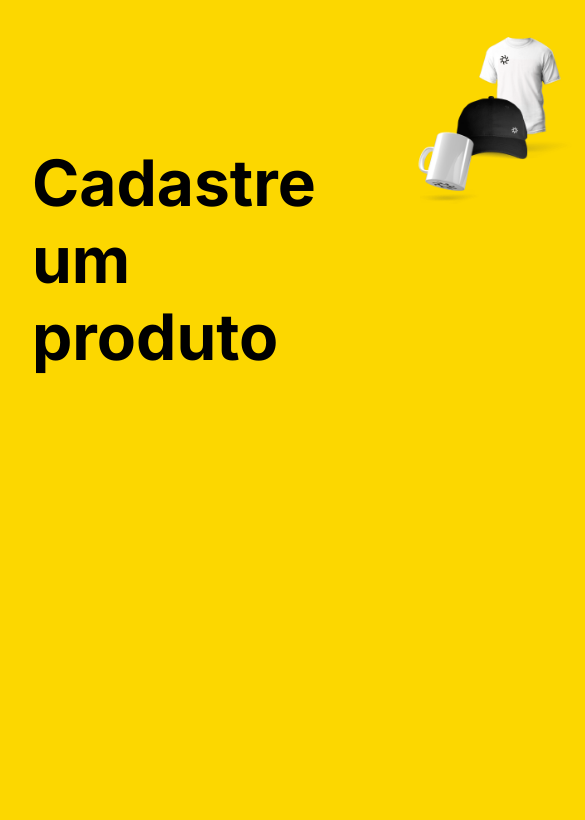
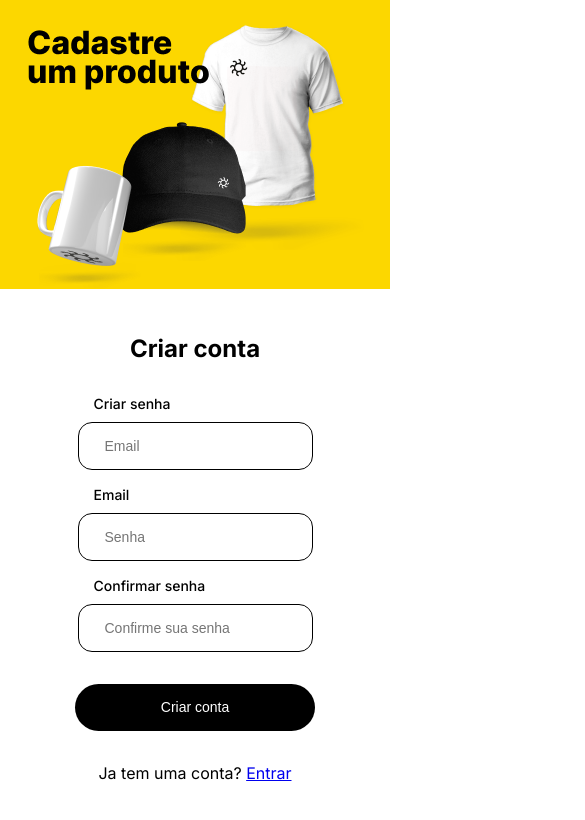
Before and after one commit to MatheusGeambastiane/website-qaback, a React (Vite) app in the folder app/web/: page /register in a window 390 px wide. Shown: the top 820 px of the page, 585 px wide, since content can reach past the window. Built offline with nearby package versions, Linux system fonts and the light colour scheme.

Commit message:
add responsive register page  All width

```diff
--- a/app/web/src/components/login/styles.ts
+++ b/app/web/src/components/login/styles.ts
@@ -44,8 +44,10 @@ export const Input = styled.input`
   font-weight: 400;
   line-height: 132.3%;
   @media screen and (max-width: 940px) {
-    padding: 8px 16px;
+    padding: 12px 16px;
+    margin-top: .5rem;
   }
+
 `;
 export const Button = styled.button`
   margin-top: -12px;
@@ -60,7 +62,7 @@ export const Button = styled.button`
   color: ${(props) => props.theme.white};
   @media screen and (max-width: 940px) {
     padding: 8px 16px;
-    margin-top: 0.2rem;
+    margin-top: .5rem;
   }
 `;
 export const ForgotThepassword = styled.div`
@@ -108,19 +110,20 @@ export const Register = styled.div`
     }
     @media screen and (max-width: 940px) {
       gap: 9px;
+      font-size: .85rem;
       margin-top: 0rem;
       padding: 4px 26px;
     }
   }
   @media screen and (max-width: 940px) {
-    gap: 15px;
+    gap: 23px;
   }
   div {
     display: flex;
     flex-direction: column;
     gap: 28px;
     @media screen and (max-width: 940px) {
-      gap: 9px;
+      gap: 19px;
     }
   }
 `;
--- a/app/web/src/components/register/styles.ts
+++ b/app/web/src/components/register/styles.ts
@@ -8,7 +8,14 @@ export const FormContainer = styled.form`
   align-items: center;
     flex: 1;
   gap: 32px;
-  padding: 1rem;
+  @media screen and (max-width: 1000px) {
+    padding-top: 1rem;
+    margin: 1rem;
+    padding-bottom: 2rem;
+    h1 {
+        font-size: 1.5rem;
+    }
+  }
   label {
     font-size: 14px;
     font-style: normal;
@@ -17,12 +24,18 @@ export const FormContainer = styled.form`
     font-weight: 500;
     line-height: 132.3%;
   }
+
 `;
 export const ContainerRegisterInputs = styled.div`
 width: 24rem;
 display: flex;
 flex-direction: column;
 gap: 2rem;
+padding: 0rem 3rem;
+@media screen and (max-width: 1000px) {
+    width: 100%;
+    gap: 1rem;
+  }
   div {
     display: flex;
     flex-direction: column;
@@ -52,17 +65,3 @@ export const Button = styled.button`
   background-color: ${(props) => props.theme.black};
   color: ${(props) => props.theme.white};
 `;
-export const ForgotThepassword = styled.div`
-  display: flex;
-  text-align: end;
-  flex-direction: column;
-  gap: 15px;
-
-  label {
-    cursor: pointer;
-    font-size: 14px;
-    font-style: normal;
-    font-weight: 600;
-    line-height: 132.3%;
-  }
-`;
--- a/app/web/src/pages/Register/index.tsx
+++ b/app/web/src/pages/Register/index.tsx
@@ -5,9 +5,20 @@ export const Register = () => {
   return (
     <ContainerRegister>
       <ImageRegister>
-        <h1>Cadastre um produto</h1>
-        <img src="../../../public/products.png" alt="" />
+        <h1 className="desktopImage">Cadastre um produto</h1>
+        <img
+          className="desktopImage"
+          src="../../../public/products.png"
+          alt=""
+        />
       </ImageRegister>
+      <div className="mobile">
+        <img
+          className="mobileImage"
+          src="../../../public/registerMobileBanner.png"
+          alt=""
+        />
+      </div>
       <RegisterForm />
     </ContainerRegister>
   );
--- a/app/web/src/pages/Register/styles.ts
+++ b/app/web/src/pages/Register/styles.ts
@@ -4,34 +4,58 @@ export const ContainerRegister = styled.div`
   height: 100vh;
   width: 100%;
   display: flex;
+  .mobileImage {
+        display: none;
+    }
+  @media screen and (max-width: 1100px) {
+    .mobile {
+        display: flex;
+        justify-content: center;
+        width: 100%;
+        background-color: ${(props) => props.theme.yellow};
+    }
+    flex-direction: column;
+
+    align-items: center;
+    .mobileImage {
+        display: block;
+        margin-top: 1rem;
+      background-color: ${(props) => props.theme.yellow};
+      align-items: center;
+      display: flex;
+      position: initial;
+    }
+  }
 `;
 export const ImageRegister = styled.div`
-padding: 0rem 2rem;
+  padding: 0rem 2rem;
   h1 {
     margin-right: 15rem;
     margin-top: 9rem;
-    max-width: 25rem;
+    width: 25rem;
     font-size: 4rem;
-  }
-  width: 46.5rem;
-  @media screen and (max-width: 1550px) {
-    max-width: 40rem;
   }
 
   display: flex;
   flex-direction: column;
   align-items: center;
+  background-color: ${(props) => props.theme.yellow};
 
-  background-color: ${(props) => props.theme.yellow};
   img {
-    margin-top: 2rem;
+    margin-top: 6rem;
     position: absolute;
     margin-left: 25rem;
     width: 37%;
   }
-  @media screen and (max-width: 1550px) {
-    img {
-      width: 40%;
+  @media screen and (max-width: 1100px) {
+    margin-top: 0rem;
+    margin-left: 0rem;
+    display: flex;
+    flex-direction: column;
+    align-items: center;
+    justify-content: center;
+    .desktopImage {
+      display: none;
     }
   }
 `;
```
Also changed, not shown: app/web/public/registerMobileBanner.png (added).
